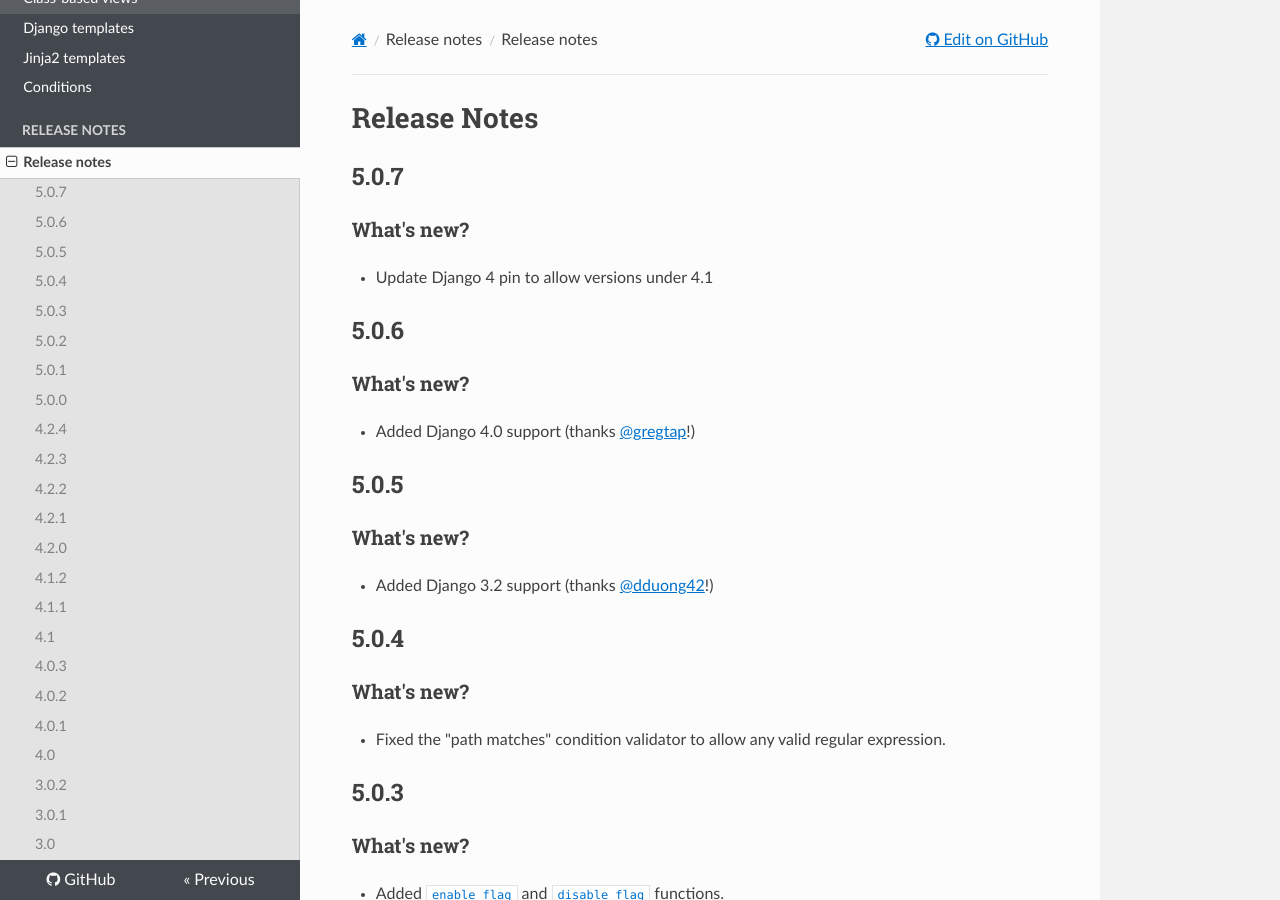
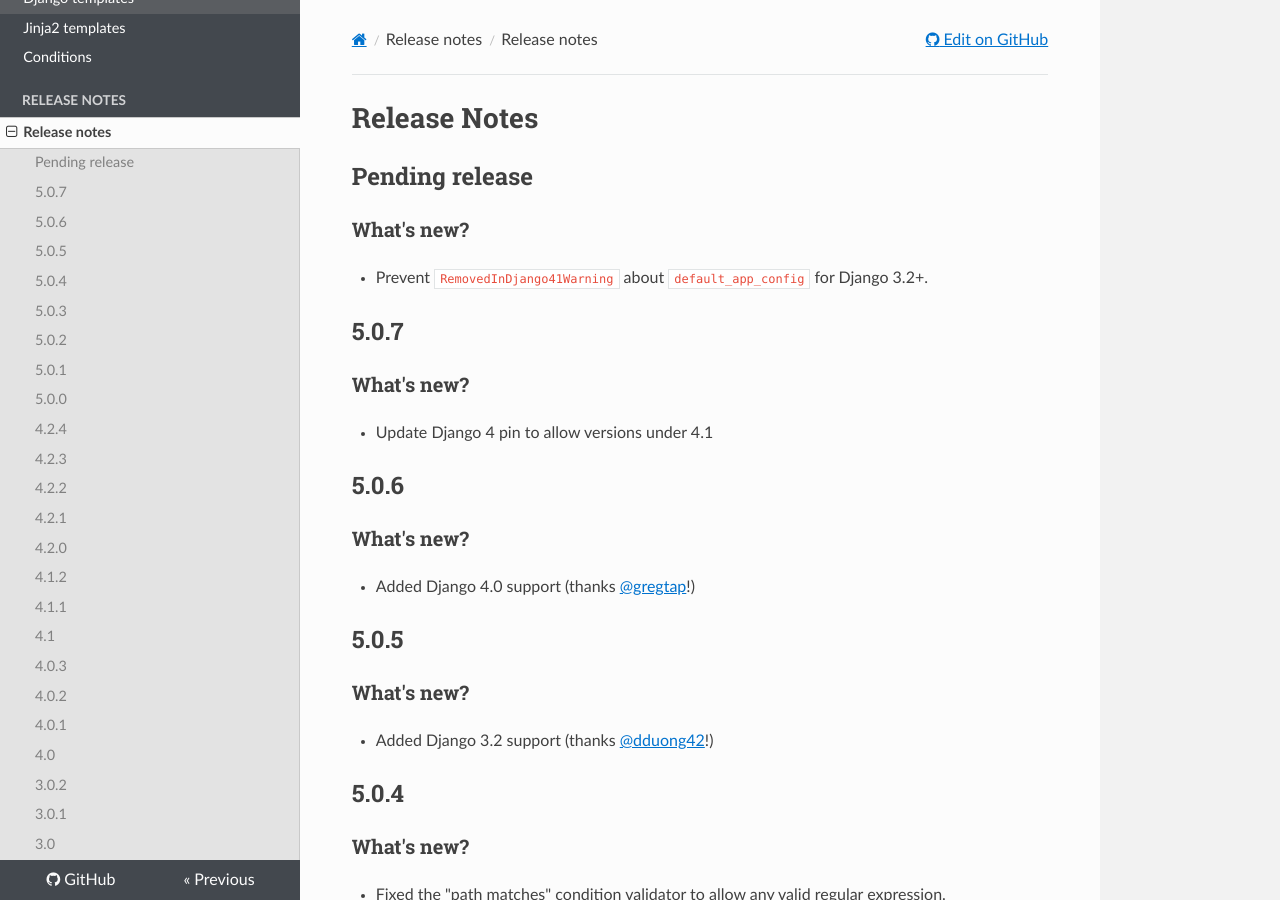
Before and after one commit to cfpb/django-flags, an MkDocs documentation site: the page built from docs/releasenotes.md, in a window 1280 px wide and 900 px high. Built offline with MkDocs 1.6.1, drawn with Linux system fonts in a browser that asks for light colours; nearby versions of some CDN libraries; old or Windows-style settings are respelled for this version of MkDocs.

```diff
--- a/docs/releasenotes.md
+++ b/docs/releasenotes.md
@@ -1,4 +1,10 @@
 # Release Notes
+
+## Pending release
+
+### What's new?
+
+- Prevent `RemovedInDjango41Warning` about `default_app_config` for Django 3.2+.
 
 ## 5.0.7
 
--- a/flags/__init__.py
+++ b/flags/__init__.py
@@ -1 +1,5 @@
-default_app_config = "flags.apps.DjangoFlagsConfig"
+import django
+
+
+if django.VERSION < (3, 2):
+    default_app_config = "flags.apps.DjangoFlagsConfig"
```
